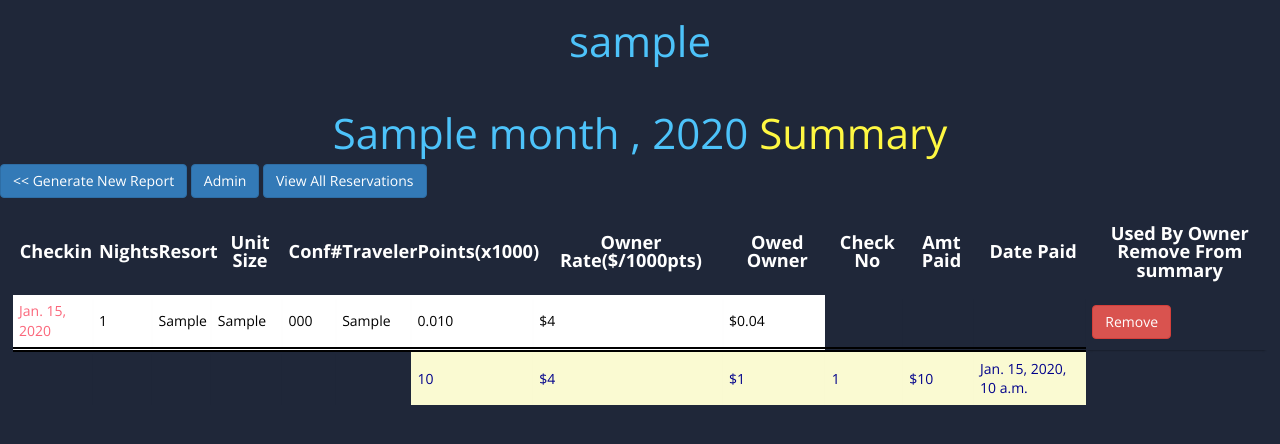
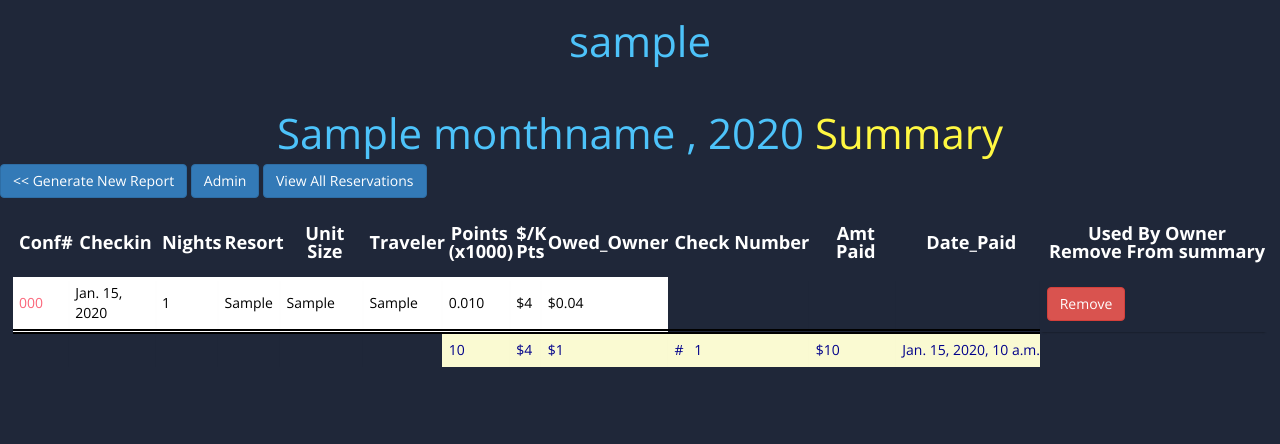
Before and after one commit to erikbenscoter/wam, a Django app: template monthly_summary/templates/report/index.html in a window 1280 px wide. Shown: the top 444 px of the page. Run offline with Django 3.2, Linux system fonts and the light colour scheme; tables that the repository leaves empty hold one stand-in row (values such as "Sample post"); the template is opened without the code that fills it: values that come from a table or form of the project are taken from there, most other values are stand-ins (such as "Sample title", 1, 10 or a date in 2020); parts of the project's set-up code (start-up, migrations or seed data) failed here and were passed over; some libraries are stand-ins or nearby versions.

Commit message:
20160731  added month name to monthly report

```diff
--- a/monthly_summary/templates/report/index.html
+++ b/monthly_summary/templates/report/index.html
@@ -19,7 +19,7 @@
   <body>
 
 
-    <h1><span class="blue"></span>{{owner.username}}</h1> <br> <h1>{{month}} , {{year}}<span class="blue"></span> <span class="yellow">Summary</span></h1>
+    <h1><span class="blue"></span>{{owner.username}}</h1> <br> <h1>{{monthname}} , {{year}}<span class="blue"></span> <span class="yellow">Summary</span></h1>
 
 
  <a href="/generate_report"><button class="hidden-print btn btn-large btn-primary"> &lt&lt Generate New Report </button></a>
@@ -29,6 +29,9 @@
 
 <table class="container">
   <thead>
+      <th>
+        <h1>Conf#</h1>
+      </th>
       <th>
         <h1>Checkin</h1>
       </th>
@@ -41,26 +44,27 @@
       <th>
         <h1>Unit Size</h1>
       </th>
-      <th>
+<!--      <th>
         <h1>Conf#</h1>
-      </th>
+      </th> -->
       <th>
         <h1>Traveler</h1>
       </th>
       <th>
-        <h1>Points(x1000)</h1></th>
+        <h1>Points <br>(x1000)</h1></th>
       <th>
-        <h1>Owner Rate($/1000pts)</h1></th>
+<!--        <h1>Owner Rate ($/1000pts)</h1></th>-->
+        <h1>$/K<br/>Pts</h1></th>
       <th>
-        <h1>Owed Owner</h1></th>
+        <h1>Owed_Owner</h1></th>
       <th>
-        <h1>Check No</h1>
+        <h1>Check Number</h1>
       </th>
        <th>
         <h1>Amt Paid</h1>
       </th>
        <th>
-        <h1>Date Paid</h1>
+        <h1>Date_Paid</h1>
       </th>
       <th>
         <h1 class="hidden-print" >
@@ -73,11 +77,11 @@
   <tbody>
     {%for reservation in reservations%}
       <tr>
+        <td>{{reservation.confirmation_number}}</td>
         <td>{{reservation.date_of_reservation}}</td>
         <td>{{reservation.number_of_nights}}</td>
         <td>{{reservation.filtered_location}}</td>
         <td>{{reservation.unit_size}}</td>
-        <td>{{reservation.confirmation_number}}</td>
         <td>{{reservation.filtered_guest_certificate}}</td>
         <td>{{reservation.filtered_points_required_for_reservation}}</td>
         <td>${{reservation.fk_owner.owner_reimbursement_rate}}</td>
@@ -98,7 +102,7 @@
       <td class="monthly_report">{{monthly_summary.filtered_total_points_month}}</td>
       <td class="monthly_report">${{monthly_summary.owner.owner_reimbursement_rate}}</td>
       <td class="monthly_report">${{monthly_summary.total_owed_owner_month}}</td>
-      <td class="monthly_report">{{monthly_summary.check_number}}</td>
+      <td class="monthly_report"># &nbsp {{monthly_summary.check_number}}</td>
       <td class="monthly_report">${{monthly_summary.amount_paid}}</td>
       {% if monthly_summary.date_paid %}
         <td class="monthly_report">{{monthly_summary.date_paid}}</td>
@@ -112,7 +116,6 @@
 </table>
 <input type = "hidden" id = "monthly_summary" value = "{{monthly_summary.id}}"></input>
     <script src='http://cdnjs.cloudflare.com/ajax/libs/jquery/2.2.2/jquery.min.js'></script>
-
-        <script src="{% static 'summary/js/index.js'%}"></script>
+    <script src="{% static 'summary/js/index.js'%}"></script>
   </body>
 </html>
--- a/reservation_manager/models.py
+++ b/reservation_manager/models.py
@@ -25,7 +25,7 @@ class Owner( models.Model ):
     first_name = models.CharField( blank=True, null=True, max_length=2000)
     last_name = models.CharField( blank=True, null=True, max_length=2000)
     phone_number = models.CharField( blank=True, null=True, max_length=2000)
-    owner_reimbursement_rate = models.DecimalField( blank=True, null=True, decimal_places=0, max_digits=5)
+    owner_reimbursement_rate = models.DecimalField( blank=True, null=True, decimal_places=0, max_digits=3)
 
     def __str__(self):
         return self.username
```
Also changed, not shown: monthly_summary/views.py (+27 -0 lines).
